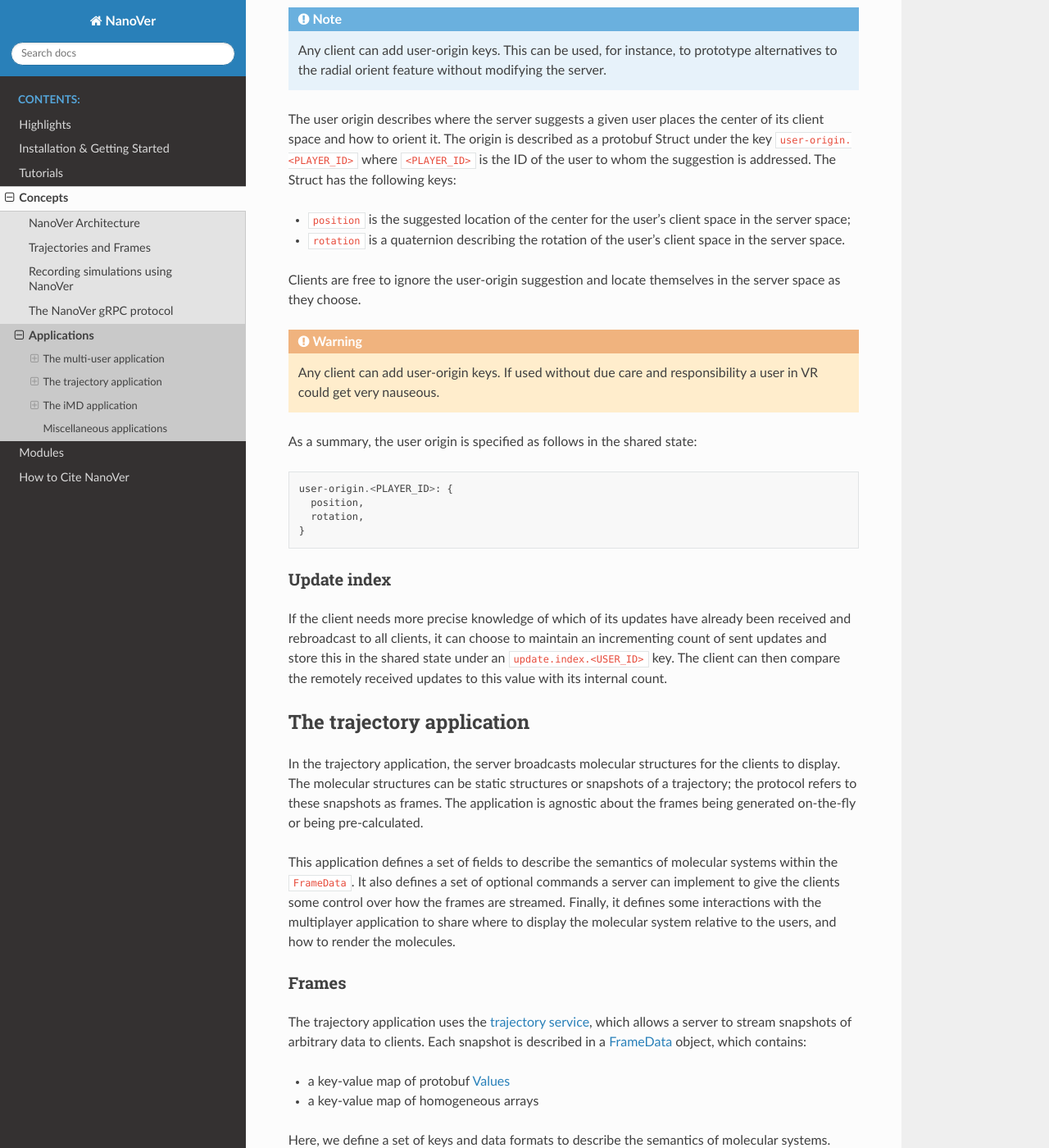
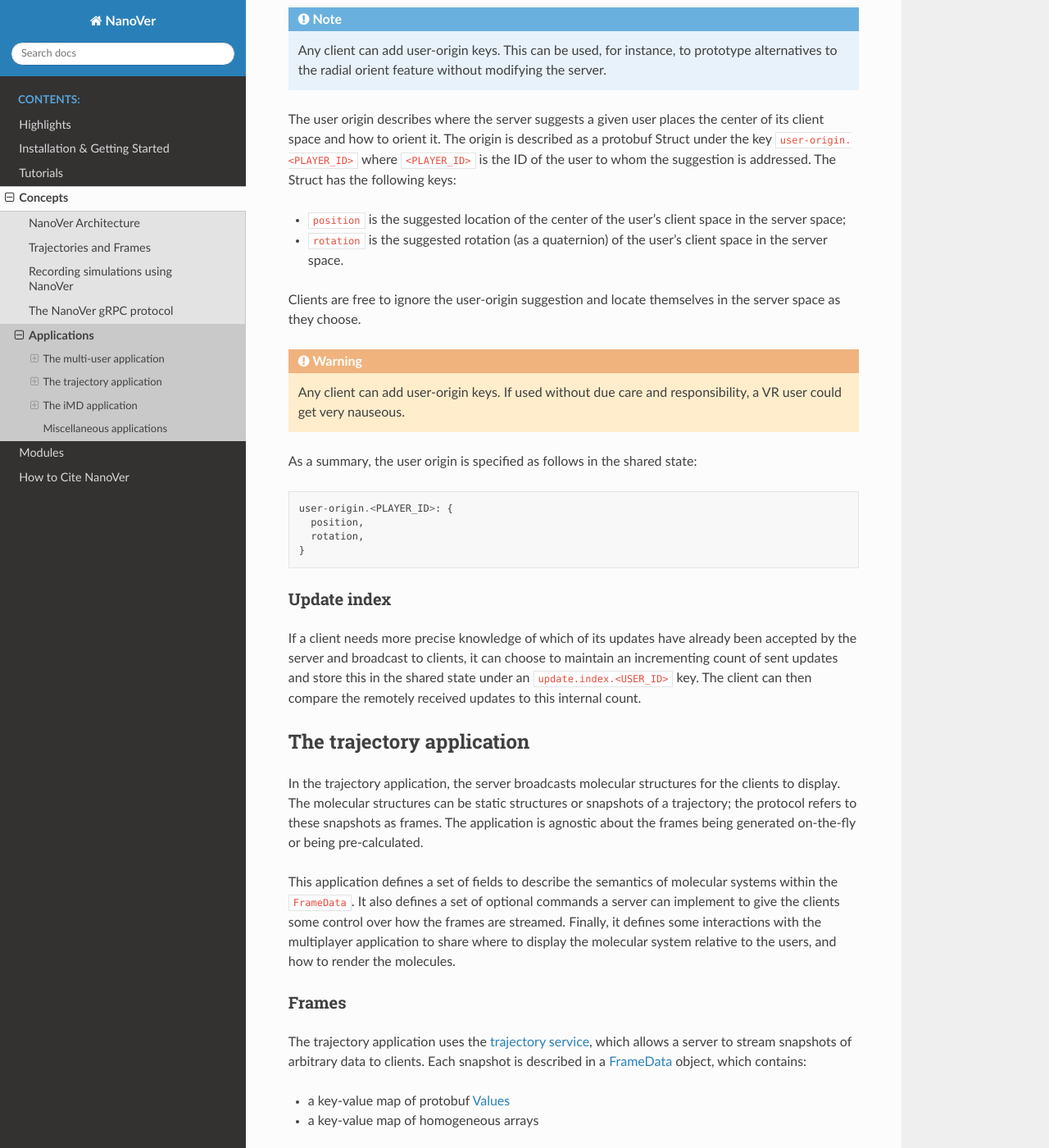
Before and after one commit to IRL2/nanover-docs, a Sphinx documentation site: the page built from source/concepts/applications.rst, in a window 1280 px wide and 1400 px high, scrolled down 3788 px. Shown: the whole window at 82% size. Built offline with Sphinx 7.4.7 and the Read the Docs theme 3.1.0, drawn with Linux system fonts in a browser that asks for light colours; pages that are not in the unit, such as notebooks, are missing from menus; the version number could not be read and is left out.

Commit message:
Apply more of Rhos's suggestions for multi-user section.

```diff
--- a/source/concepts/applications.rst
+++ b/source/concepts/applications.rst
@@ -227,9 +227,9 @@
 Struct under the key ``user-origin.<PLAYER_ID>`` where ``<PLAYER_ID>`` is the ID
 of the user to whom the suggestion is addressed. The Struct has the following keys:
 
-* ``position`` is the suggested location of the center for the user's client
+* ``position`` is the suggested location of the center of the user's client
   space in the server space;
-* ``rotation`` is a quaternion describing the rotation of the user's client
+* ``rotation`` is the suggested rotation (as a quaternion) of the user's client
   space in the server space.
 
 Clients are free to ignore the user-origin suggestion and locate themselves in
@@ -238,7 +238,7 @@
 .. warning::
 
    Any client can add user-origin keys. If used without due care and
-   responsibility a user in VR could get very nauseous.
+   responsibility, a VR user could get very nauseous.
 
 As a summary, the user origin is specified as follows in the shared state:
 
@@ -255,11 +255,11 @@
 Update index
 ~~~~~~~~~~~~
 
-If the client needs more precise knowledge of which of its updates have already
-been received and rebroadcast to all clients, it can choose to maintain an
+If a client needs more precise knowledge of which of its updates have already
+been accepted by the server and broadcast to clients, it can choose to maintain an
 incrementing count of sent updates and store this in the shared state under
 an ``update.index.<USER_ID>`` key. The client can then compare the remotely
-received updates to this value with its internal count.
+received updates to this internal count.
 
 
 .. _trajectory-application:
```
